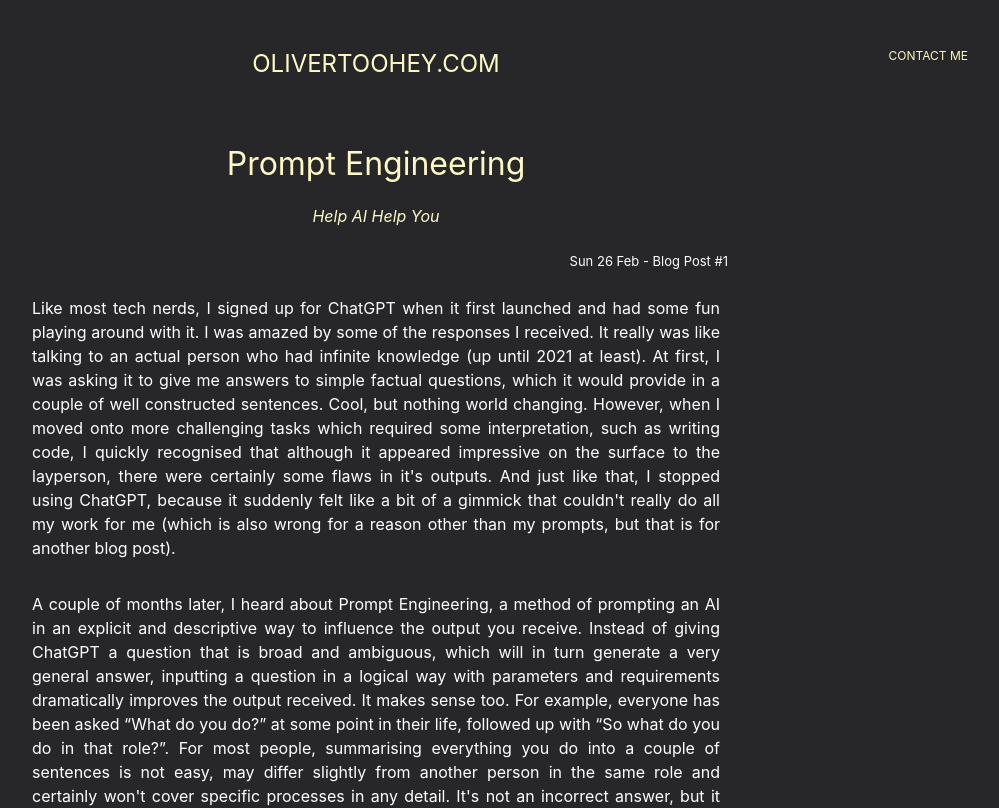
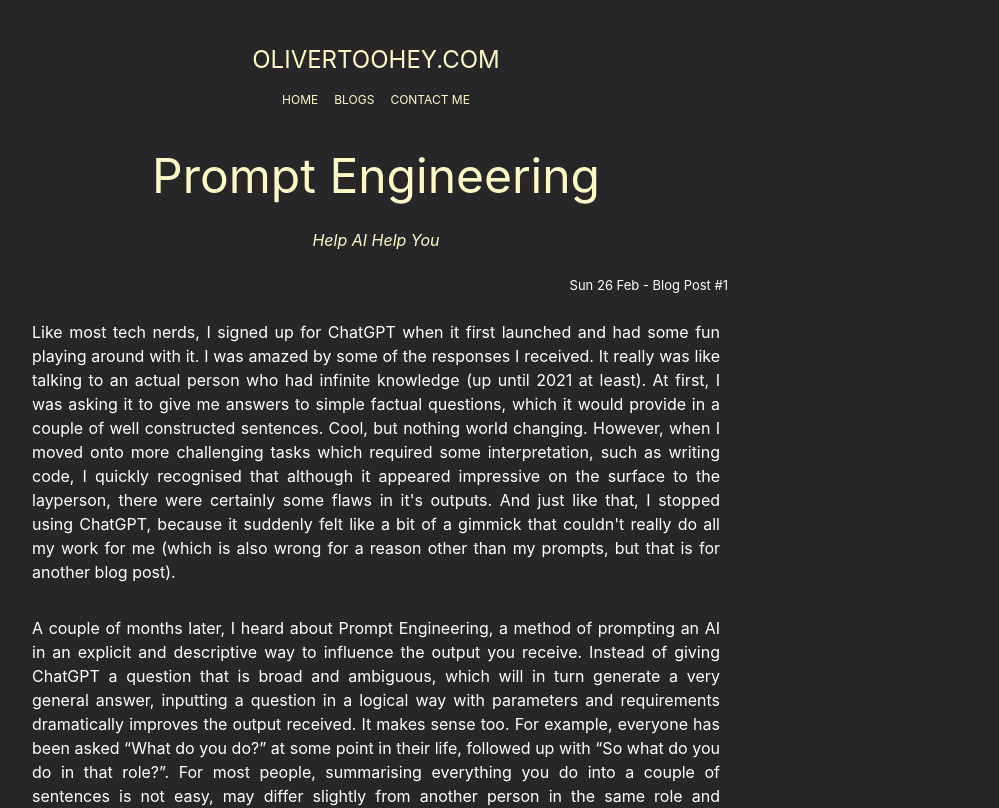
Before and after one commit to ottoohey/oliver-toohey-website-2.0, a React (Create React App) app: page /blogs/1 in a window 1280 px wide. Shown: the top 808 px of the page, without its empty margins (264-1263 px from the left). Built offline with nearby package versions, Linux system fonts and the light colour scheme; a web font is replaced by a local one.

Commit message:
Nav bar improved

```diff
--- a/src/Blogs.css
+++ b/src/Blogs.css
@@ -1,7 +1,7 @@
 .blog-heading {
     color: #fef9c3;
     margin-top: 128px;
-    font-size: xx-large;
+    font-size: 3em;
 }
 
 .blog-subheading {
--- a/src/components/Home/TitlescreenBio.js
+++ b/src/components/Home/TitlescreenBio.js
@@ -6,35 +6,35 @@ export default function TitlescreenBio({ isMobile }) {
   );
   return (
     <>
-      <div className="fixed mx-auto inset-x-0 top-24 text-sm sm:text-lg">
+      <div className="fixed mx-auto inset-x-0 top-32 text-sm sm:text-lg">
         <p className={opacityArray[0] ? "text-opaque" : "text-clear"}>
           Hello there, welcome to my website.
         </p>
       </div>
-      <div className="fixed mx-auto inset-x-0 top-24 text-sm sm:text-lg">
+      <div className="fixed mx-auto inset-x-0 top-32 text-sm sm:text-lg">
         <p className={opacityArray[1] ? "text-opaque" : "text-clear"}>
           My name is Oliver Toohey and I'm a Software Developer based in
           Melbourne, Australia. React vs Flutter - porque no los dos?
         </p>
       </div>
-      <div className="fixed mx-auto inset-x-0 top-24 text-sm sm:text-lg">
+      <div className="fixed mx-auto inset-x-0 top-32 text-sm sm:text-lg">
         <p className={opacityArray[2] ? "text-opaque" : "text-clear"}>
           My head gets stuck in the clouds sometimes (haha), mainly AWS and
           Azure.
         </p>
       </div>
-      <div className="fixed mx-auto inset-x-0 top-24 text-sm sm:text-lg">
+      <div className="fixed mx-auto inset-x-0 top-32 text-sm sm:text-lg">
         <p className={opacityArray[3] ? "text-opaque" : "text-clear"}>
           Need something automated? I can do that with Ansible, at least until
           ChatGPT takes over.
         </p>
       </div>
-      <div className="fixed mx-auto inset-x-0 top-24 text-sm sm:text-lg">
+      <div className="fixed mx-auto inset-x-0 top-32 text-sm sm:text-lg">
         <p className={opacityArray[4] ? "text-opaque" : "text-clear"}>
           I love to travel and want to work overseas one day.
         </p>
       </div>
-      <div className="fixed mx-auto inset-x-0 top-24 text-sm sm:text-lg">
+      <div className="fixed mx-auto inset-x-0 top-32 text-sm sm:text-lg">
         <p className={opacityArray[5] ? "text-opaque" : "text-clear"}>
           Nice to meet you.
         </p>
--- a/src/components/Navigation/NavigationBanner.js
+++ b/src/components/Navigation/NavigationBanner.js
@@ -1,39 +1,30 @@
-import React, { useState, useEffect } from "react";
-import { Outlet } from "react-router-dom";
+import React from "react";
+import { Outlet, Link } from "react-router-dom";
 
 export default function NavigationBanner({ scrollDownToContactMe }) {
-  const [width, setWidth] = useState(window.innerWidth);
-
-  function handleWindowSizeChange() {
-    setWidth(window.innerWidth);
-  }
-
-  useEffect(() => {
-    window.addEventListener("resize", handleWindowSizeChange);
-    return () => {
-      window.removeEventListener("resize", handleWindowSizeChange);
-    };
-  }, []);
-
-  const isMobile = width <= 768;
-
   return (
     <>
-      <div className="fixed mx-auto inset-x-0 -top-1 bg-zinc-800 h-24 z-40">
-        <p className="fixed uppercase mx-auto inset-x-0 top-12 text-2xl text-yellow-100">
+      <div className="fixed mx-auto inset-x-0 -top-1 bg-zinc-800 h-32 z-40">
+        <div className="grid grid-cols-1 h-10 m-auto">
+          <p className="uppercase mx-auto inset-x-0 mt-12 text-2xl text-yellow-100">
             olivertoohey.com
           </p>
+          <div className="flex mx-auto gap-4 p-4">
+            <button className="uppercase text-xs text-yellow-100 hover:font-bold">
+              <Link to="/">home</Link>
+            </button>
+            <button className="uppercase text-xs text-yellow-100 hover:font-bold">
+              <Link to="/blogs/1">blogs</Link>
+            </button>
             <button
-          className={
-            isMobile
-              ? "opacity-0"
-              : "fixed uppercase top-12 right-12 text-xs text-yellow-100 hover:font-bold"
-          }
+              className="uppercase text-xs text-yellow-100 hover:font-bold"
               onClick={scrollDownToContactMe}
             >
               contact me
             </button>
           </div>
+        </div>
+      </div>
       <Outlet />
     </>
   );
```
Lines whose indentation alone changed are shown as unchanged.
